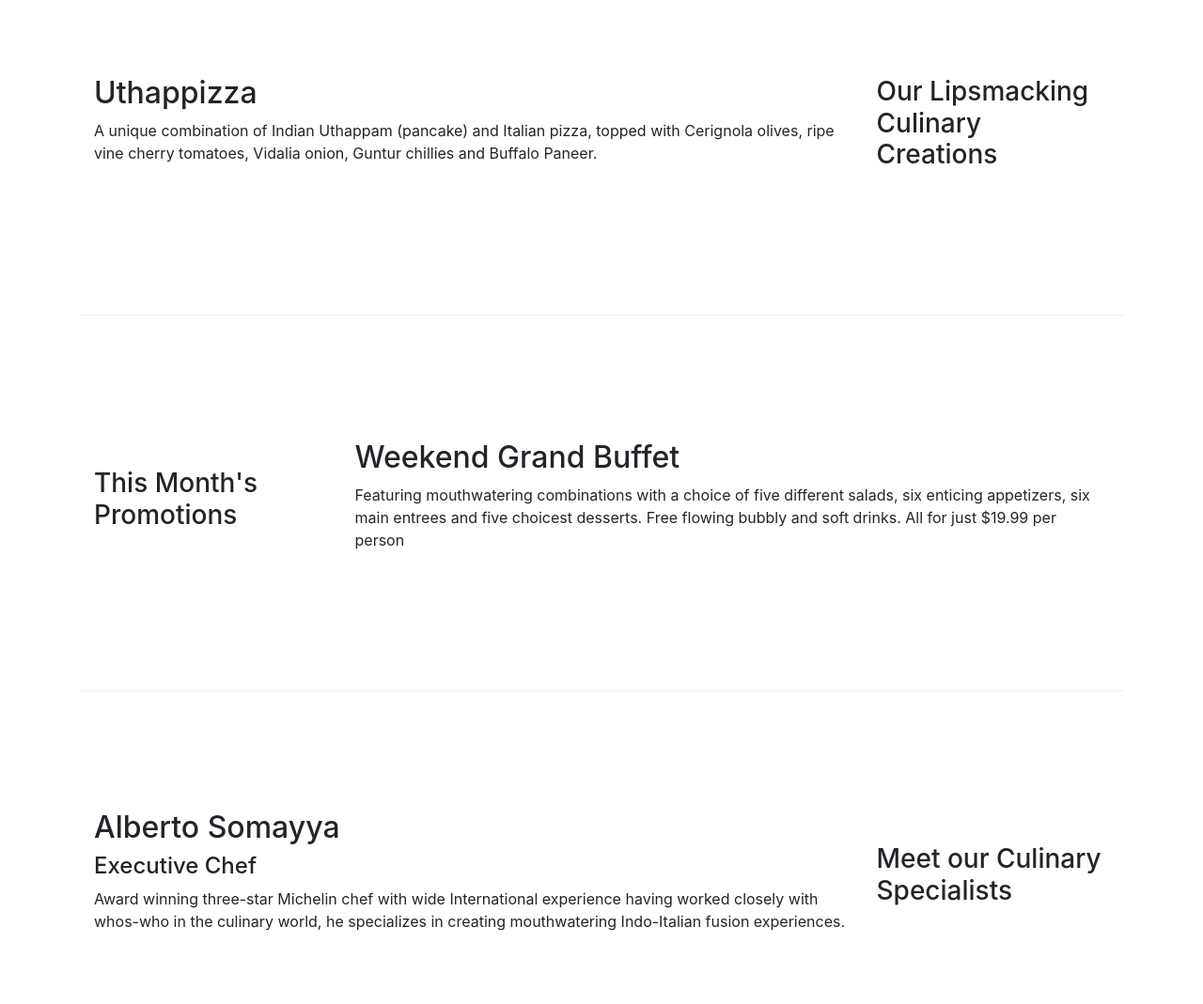
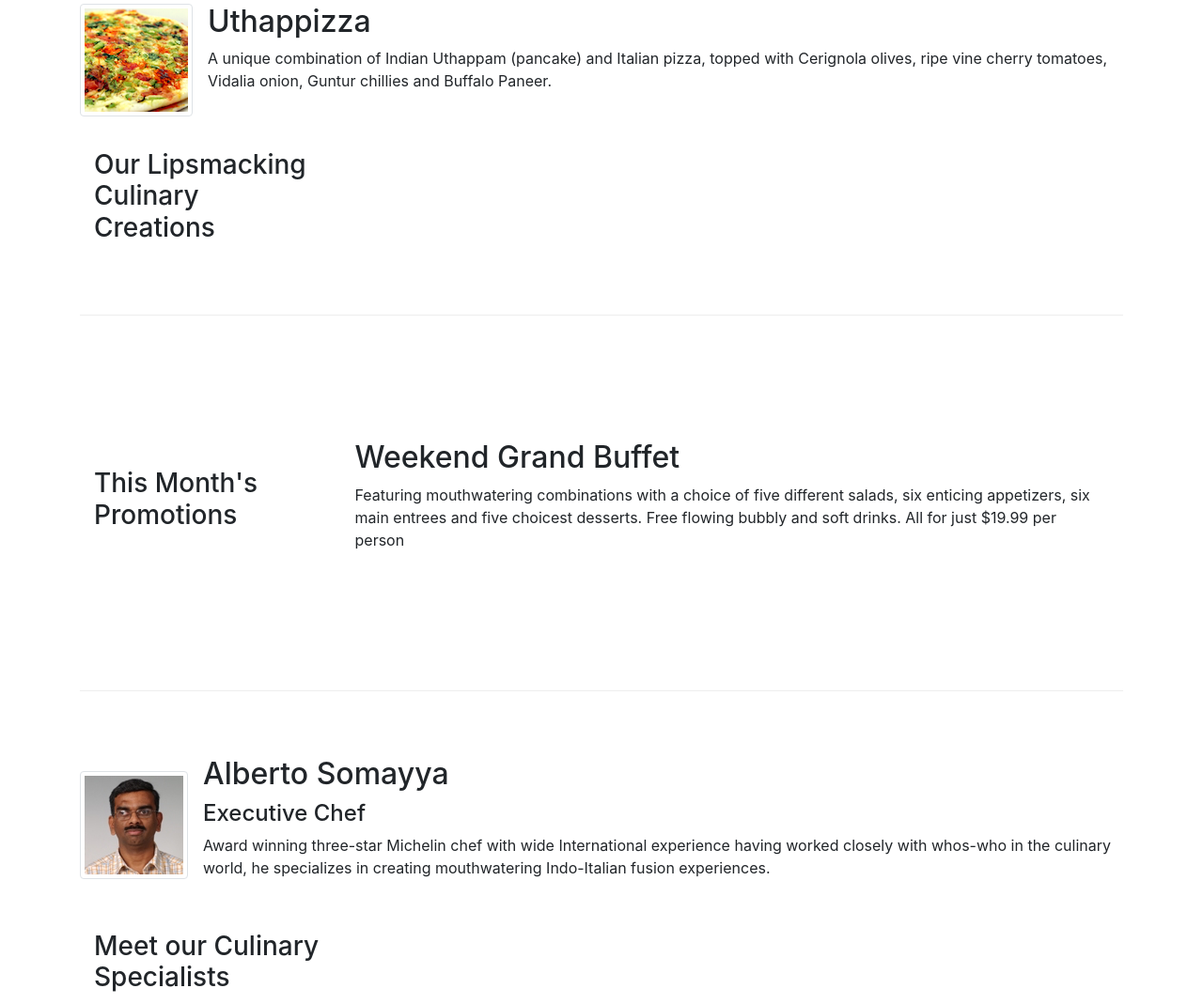
Before and after one commit to sayyedulawwab/conFusion, a website: page index.html in a window 1280 px wide. Shown: the part 398-1467 px from the top of the page at 94% size. Drawn offline with nearby package versions, Linux system fonts and the light colour scheme.

Commit message:
Images and Media

```diff
--- a/index.html
+++ b/index.html
@@ -21,7 +21,8 @@
             <button class="navbar-toggler" type="button" data-toggle="collapse" data-target="#Navbar">
                 <span class="navbar-toggler-icon"></span>
             </button>
-            <a class="navbar-brand" href="#">Ristorante Con Fusion</a>
+            <a class="navbar-brand mr-auto" href="#"><img src="img/logo.png" height="30" width="41"></a>
+
             <div class="collapse navbar-collapse" id="Navbar">
                 <ul class="navbar-nav mr-auto">
                     <li class="nav-item active"><a class="nav-link" href="/index.html"><span class="fa fa-home fa-lg"></span> Home</a></li>
@@ -39,7 +40,8 @@
                     <h1>Ristorante con Fusion</h1>
                     <p>We take inspiration from the World's best cuisines, and create a unique fusion experience. Our lipsmacking creations will tickle your culinary senses!</p>
                 </div>
-                <div class="col-12 col-sm">
+                <div class="col-12 col-sm align-self-center">
+                    <img src="img/logo.png" class="img-fluid">
                 </div>
             </div>
         </div>
@@ -51,10 +53,14 @@
             <div class="col-12 col-sm-4 order-sm-last col-md-3">
                 <h3>Our Lipsmacking Culinary Creations</h3>
             </div>
-            <div class="col col-sm order-sm-first col-md">
-                <h2>Uthappizza</h2>
-                <p>A unique combination of Indian Uthappam (pancake) and Italian pizza, topped with Cerignola olives, ripe vine cherry tomatoes, Vidalia onion, Guntur chillies and Buffalo Paneer.</p>
+            <div class="media">
+                <img class="d-flex mr-3 img-thumbnail align-self-center" src="img/uthappizza.png" alt="Uthappizza">
+                <div class="media-body">
+                    <h2 class="mt-0">Uthappizza</h2>
+                    <p class="d-none d-sm-block">A unique combination of Indian Uthappam (pancake) and Italian pizza, topped with Cerignola olives, ripe vine cherry tomatoes, Vidalia onion, Guntur chillies and Buffalo Paneer.</p>
+                </div>
             </div>
+
         </div>
 
 
@@ -72,10 +78,14 @@
             <div class="col-12 col-sm-4 order-sm-last col-md-3">
                 <h3>Meet our Culinary Specialists</h3>
             </div>
-            <div class="col col-sm order-sm-first col-md">
-                <h2>Alberto Somayya</h2>
-                <h4>Executive Chef</h4>
-                <p>Award winning three-star Michelin chef with wide International experience having worked closely with whos-who in the culinary world, he specializes in creating mouthwatering Indo-Italian fusion experiences. </p>
+            <div class="media">
+                <img class="d-flex mr-3 img-thumbnail align-self-center" src="img/alberto.png" alt="Alberto Somayya">
+                <div class="media-body">
+                    <h2 class="mt-0">Alberto Somayya</h2>
+                    <h4>Executive Chef</h4>
+                    <p class="d-none d-sm-block">Award winning three-star Michelin chef with wide International experience having worked closely with whos-who in the culinary world, he specializes in creating mouthwatering Indo-Italian fusion experiences.
+                    </p>
+                </div>
             </div>
         </div>
     </div>
```
Also changed, not shown: aboutus.html (+3 -2 lines), contactus.html (+3 -2 lines), img/alberto.png (added), img/buffet.png (added), img/logo.png (added), img/uthappizza.png (added).
